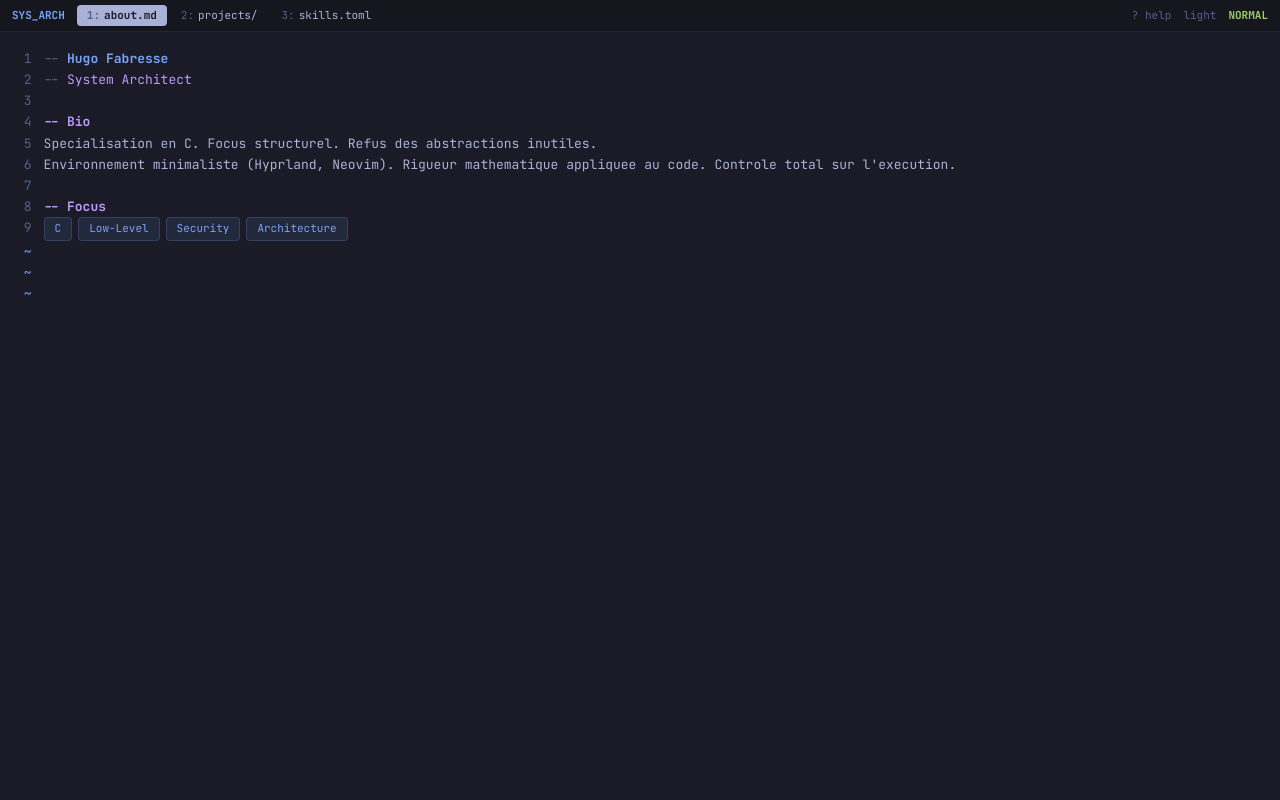
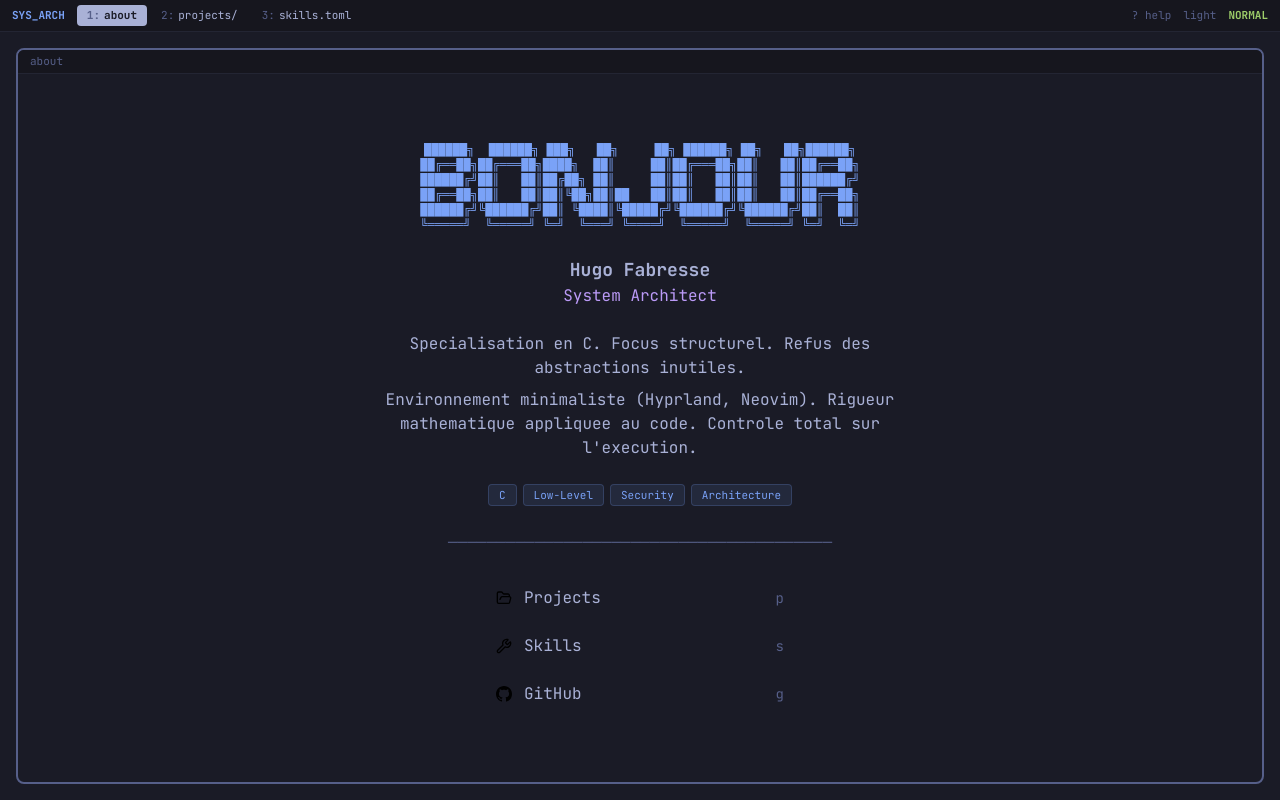
Before and after one commit to Hugo-Fabresse/Portfolio, a React (Vite) app: page / in a window 1280 px wide. Built offline with nearby package versions, Linux system fonts and the light colour scheme.

Commit message:
feat: replace about section with snacks.nvim-style dashboard

```diff
--- a/package.json
+++ b/package.json
@@ -11,6 +11,7 @@
   },
   "dependencies": {
     "framer-motion": "^12.38.0",
+    "lucide-react": "^1.11.0",
     "next-themes": "^0.4.6",
     "react": "^19.2.5",
     "react-dom": "^19.2.5",
--- a/src/App.tsx
+++ b/src/App.tsx
@@ -14,12 +14,13 @@ import HelpPanel from "@/components/HelpPanel"
 import { getEnabledSections } from "@/config"
 import { sectionRegistry } from "@/registry"
 import { useVimNavigation } from "@/hooks/useVimNavigation"
+import { useBufferRouting } from "@/hooks/useBufferRouting"
 
 type CommandBarMode = "command" | "search" | null
 
 export default function App() {
   const sections = getEnabledSections()
-  const [activeBuffer, setActiveBuffer] = useState(sections[0]?.key ?? "")
+  const [activeBuffer, setActiveBuffer] = useBufferRouting()
   const [commandBarMode, setCommandBarMode] = useState<CommandBarMode>(null)
   const [helpOpen, setHelpOpen] = useState(false)
 
@@ -28,7 +29,7 @@ export default function App() {
       const target = sections[index]
       if (target) setActiveBuffer(target.key)
     },
-    [sections],
+    [sections, setActiveBuffer],
   )
 
   useVimNavigation({
@@ -53,7 +54,11 @@ export default function App() {
       />
       <main className="fixed top-8 bottom-0 left-0 right-0 font-mono">
         <div className="h-full w-full overflow-auto">
-          {ActiveComponent && <ActiveComponent />}
+          {ActiveComponent && (
+            <ActiveComponent
+              {...(activeBuffer === "about" ? { onBufferSwitch: setActiveBuffer } : {})}
+            />
+          )}
         </div>
       </main>
       <HelpPanel open={helpOpen} onClose={() => setHelpOpen(false)} />
--- a/src/config.ts
+++ b/src/config.ts
@@ -32,7 +32,7 @@ export interface SiteConfig {
 export const siteConfig: SiteConfig = {
   title: "SYS_ARCH",
   sections: {
-    about:      { enabled: true,  label: "about.md" },
+    about:      { enabled: true,  label: "about" },
     projects:   { enabled: true,  label: "projects/" },
     experience: { enabled: false, label: "experience.log" },
     skills:     { enabled: true,  label: "skills.toml" },
--- a/src/data/about.ts
+++ b/src/data/about.ts
@@ -15,6 +15,8 @@ export interface AboutData {
   bio: string[]
   /** Key focus areas displayed as tags */
   focus: string[]
+  /** GitHub profile URL */
+  githubUrl: string
 }
 
 /** About section content */
@@ -26,4 +28,5 @@ export const aboutData: AboutData = {
     "Environnement minimaliste (Hyprland, Neovim). Rigueur mathematique appliquee au code. Controle total sur l'execution.",
   ],
   focus: ["C", "Low-Level", "Security", "Architecture"],
+  githubUrl: "https://github.com/Hugo-Fabresse",
 }
--- a/src/registry.ts
+++ b/src/registry.ts
@@ -16,7 +16,8 @@ import Experience from "@/sections/Experience"
 import Skills from "@/sections/Skills"
 
 /** Maps section config keys to their React components */
-export const sectionRegistry: Record<string, ComponentType> = {
+// eslint-disable-next-line @typescript-eslint/no-explicit-any
+export const sectionRegistry: Record<string, ComponentType<any>> = {
   about: About,
   projects: Projects,
   experience: Experience,
--- a/src/sections/About.tsx
+++ b/src/sections/About.tsx
@@ -1,44 +1,153 @@
 /**
- * Section About — Presentation and philosophy.
+ * Section About — snacks.nvim-style dashboard.
  *
- * Renders Hugo's bio as a nvim buffer with line numbers and config-file style.
+ * Renders ASCII header, identity, bio, focus tags, and action shortcuts.
+ * Keyboard shortcuts: p (projects), s (skills), g (GitHub).
  * Data: src/data/about.ts
  */
 
+import { useEffect } from "react"
+import { FolderOpen, Wrench } from "lucide-react"
+
+/** GitHub mark SVG — real logo, not a generic icon */
+function GithubIcon({ size = 16, className }: { size?: number; className?: string }) {
+  return (
+    <svg width={size} height={size} viewBox="0 0 24 24" fill="currentColor" className={className}>
+      <path d="M12 0C5.37 0 0 5.37 0 12c0 5.31 3.435 9.795 8.205 11.385.6.105.825-.255.825-.57 0-.285-.015-1.23-.015-2.235-3.015.555-3.795-.735-4.035-1.41-.135-.345-.72-1.41-1.23-1.695-.42-.225-1.02-.78-.015-.795.945-.015 1.62.87 1.845 1.23 1.08 1.815 2.805 1.305 3.495.99.105-.78.42-1.305.765-1.605-2.67-.3-5.46-1.335-5.46-5.925 0-1.305.465-2.385 1.23-3.225-.12-.3-.54-1.53.12-3.18 0 0 1.005-.315 3.3 1.23.96-.27 1.98-.405 3-.405s2.04.135 3 .405c2.295-1.56 3.3-1.23 3.3-1.23.66 1.65.24 2.88.12 3.18.765.84 1.23 1.905 1.23 3.225 0 4.605-2.805 5.625-5.475 5.925.435.375.81 1.095.81 2.22 0 1.605-.015 2.895-.015 3.3 0 .315.225.69.825.57A12.02 12.02 0 0 0 24 12c0-6.63-5.37-12-12-12z" />
+    </svg>
+  )
+}
+
 import Section from "@/components/Section"
-import NvimBuffer from "@/components/NvimBuffer"
 import { aboutData } from "@/data/about"
 
-export default function About() {
-  const lines = [
-    { content: <><span className="text-tn-comment">{"-- "}</span><span className="text-tn-accent font-bold">{aboutData.title}</span></>, },
-    { content: <><span className="text-tn-comment">{"-- "}</span><span className="text-tn-secondary">{aboutData.tagline}</span></>, },
-    { content: "", isBlank: true },
-    { content: <span className="text-tn-secondary font-bold">{"-- Bio"}</span>, isComment: true },
-    ...aboutData.bio.map((p) => ({
-      content: <span>{p}</span>,
-    })),
-    { content: "", isBlank: true },
-    { content: <span className="text-tn-secondary font-bold">{"-- Focus"}</span>, isComment: true },
+/** ASCII art for "BONJOUR" in block letters */
+const ASCII_HEADER = `██████╗  ██████╗ ███╗   ██╗     ██╗ ██████╗ ██╗   ██╗██████╗
+██╔══██╗██╔═══██╗████╗  ██║     ██║██╔═══██╗██║   ██║██╔══██╗
+██████╔╝██║   ██║██╔██╗ ██║     ██║██║   ██║██║   ██║██████╔╝
+██╔══██╗██║   ██║██║╚██╗██║██   ██║██║   ██║██║   ██║██╔══██╗
+██████╔╝╚██████╔╝██║ ╚████║╚█████╔╝╚██████╔╝╚██████╔╝██║  ██║
+╚═════╝  ╚═════╝ ╚═╝  ╚═══╝ ╚════╝  ╚═════╝  ╚═════╝ ╚═╝  ╚═╝`
+
+/** Dashboard action definition */
+interface DashboardAction {
+  /** Lucide icon component */
+  icon: React.ElementType
+  /** Display label */
+  label: string
+  /** Keyboard shortcut character */
+  shortcut: string
+  /** Action to execute on click/keypress */
+  action: () => void
+}
+
+interface AboutProps {
+  /** Callback to switch to another buffer by key */
+  onBufferSwitch?: (key: string) => void
+}
+
+export default function About({ onBufferSwitch }: AboutProps) {
+  /** Dashboard actions — Projects, Skills, GitHub */
+  const actions: DashboardAction[] = [
     {
-      content: (
-        <div className="flex flex-wrap gap-1.5">
-          {aboutData.focus.map((tag) => (
-            <span
-              key={tag}
-              className="px-[10px] py-[2px] text-[11px] rounded bg-tn-accent/10 text-tn-accent border border-tn-accent/20"
-            >
-              {tag}
-            </span>
-          ))}
-        </div>
-      ),
+      icon: FolderOpen,
+      label: "Projects",
+      shortcut: "p",
+      action: () => onBufferSwitch?.("projects"),
+    },
+    {
+      icon: Wrench,
+      label: "Skills",
+      shortcut: "s",
+      action: () => onBufferSwitch?.("skills"),
+    },
+    {
+      icon: GithubIcon,
+      label: "GitHub",
+      shortcut: "g",
+      action: () => window.open(aboutData.githubUrl, "_blank"),
     },
   ]
 
+  /** Keyboard shortcuts for dashboard actions */
+  useEffect(() => {
+    const handleKeyDown = (e: KeyboardEvent) => {
+      /* Skip if user is typing in an input */
+      const tag = (e.target as HTMLElement).tagName
+      if (tag === "INPUT" || tag === "TEXTAREA" || tag === "SELECT") return
+
+      const match = actions.find((a) => a.shortcut === e.key)
+      if (match) {
+        e.preventDefault()
+        match.action()
+      }
+    }
+
+    window.addEventListener("keydown", handleKeyDown)
+    return () => window.removeEventListener("keydown", handleKeyDown)
+  }, [onBufferSwitch])
+
   return (
     <Section id="about">
-      <NvimBuffer lines={lines} />
+      <div className="h-full border-2 border-tn-comment rounded-lg overflow-hidden flex flex-col">
+        {/* Panel title bar — same style as SplitView panels */}
+        <div className="flex items-center h-6 px-3 bg-tn-bg-dark border-b border-tn-comment/20 text-[11px] text-tn-comment shrink-0">
+          about
+        </div>
+
+        {/* Dashboard content */}
+        <div className="flex-1 flex flex-col items-center justify-center gap-6 p-4">
+          {/* ASCII header — hidden on mobile */}
+          <pre className="hidden sm:block text-tn-accent text-center text-[0.55rem] leading-tight sm:text-xs">
+            {ASCII_HEADER}
+          </pre>
+
+          {/* Identity */}
+          <div className="text-center">
+            <h1 className="text-lg font-bold">{aboutData.title}</h1>
+            <p className="text-tn-secondary">{aboutData.tagline}</p>
+          </div>
+
+          {/* Bio */}
+          <div className="text-center max-w-lg space-y-2">
+            {aboutData.bio.map((line, i) => (
+              <p key={i}>{line}</p>
+            ))}
+          </div>
+
+          {/* Focus tags */}
+          <div className="flex flex-wrap justify-center gap-1.5">
+            {aboutData.focus.map((tag) => (
+              <span
+                key={tag}
+                className="px-[10px] py-[2px] text-[11px] rounded bg-tn-accent/10 text-tn-accent border border-tn-accent/20"
+              >
+                {tag}
+              </span>
+            ))}
+          </div>
+
+          {/* Divider */}
+          <span className="text-tn-comment select-none">
+            ────────────────────────────────────────
+          </span>
+
+          {/* Actions */}
+          <div className="flex flex-col gap-2 w-full max-w-xs">
+            {actions.map((a) => (
+              <button
+                key={a.shortcut}
+                onClick={a.action}
+                className="flex items-center gap-3 px-4 py-2 rounded hover:bg-tn-accent/10 transition-colors cursor-pointer"
+              >
+                <a.icon size={16} className="text-black dark:text-white" />
+                <span className="flex-1 text-left">{a.label}</span>
+                <span className="text-tn-comment text-sm">{a.shortcut}</span>
+              </button>
+            ))}
+          </div>
+        </div>
+      </div>
     </Section>
   )
 }
```
Also changed, not shown: 5 other files (tests, documents, lock files or other folders).
